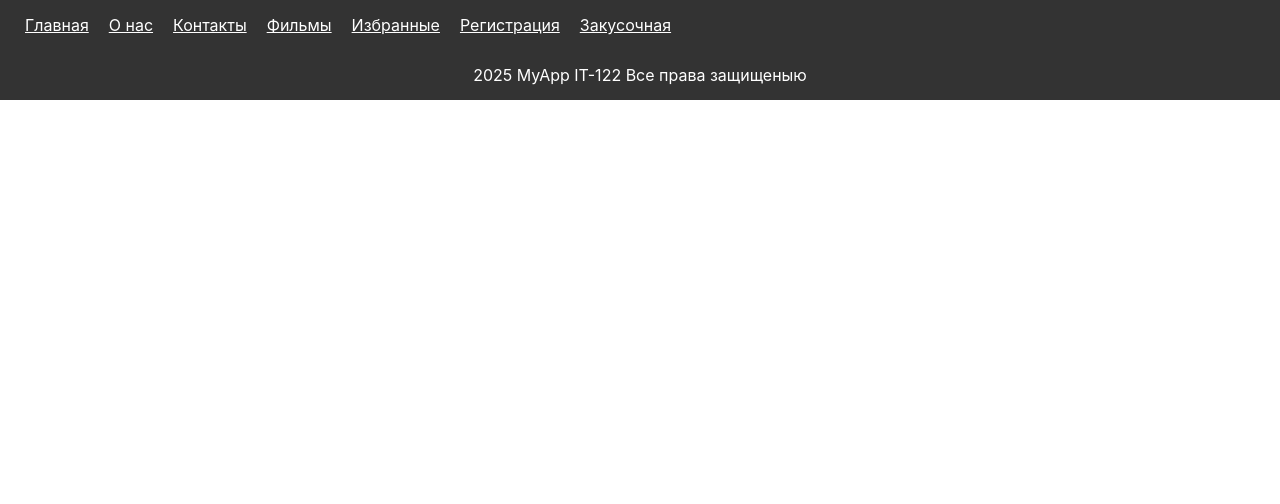
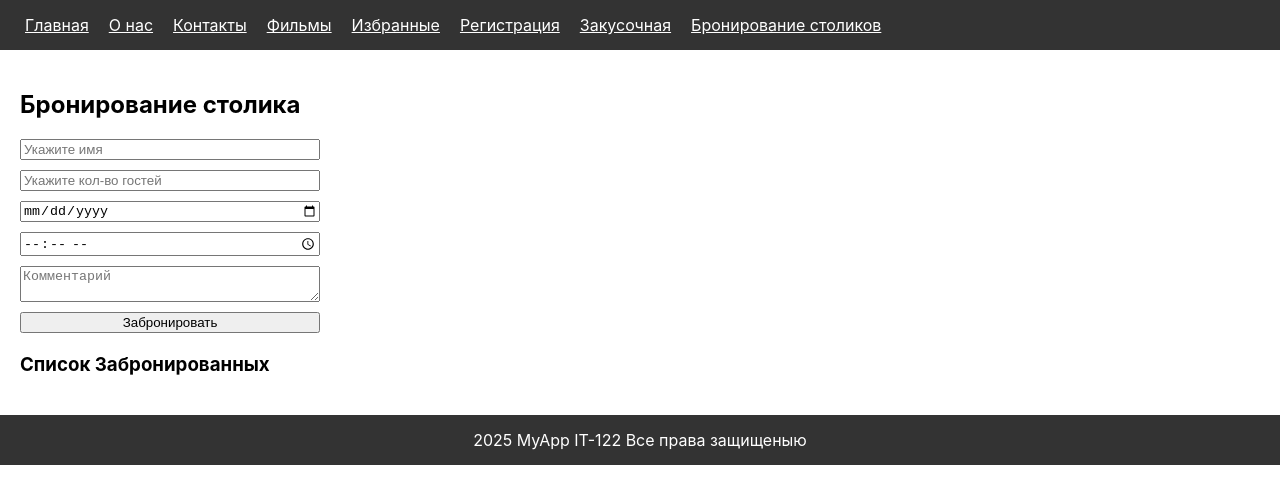
Before and after one commit to narmuhamedov/tv_show_react, a React (Create React App) app: page /booking in a window 1280 px wide. Shown: the top 504 px of the page. Built offline with nearby package versions, Linux system fonts and the light colour scheme.

Commit message:
formLesson

```diff
--- a/src/App.js
+++ b/src/App.js
@@ -12,6 +12,7 @@ import Login from "./pages/Login";
 import Users from "./pages/Users";
 import TicketPage from "./components/TicketPage";
 import RestauranPage from "./pages/RestauranPage";
+import BookingPage from "./pages/BookingPage";
 
 function App() {
   return (
@@ -35,6 +36,7 @@ function App() {
         <Route path="/users" element={<Users />} />
         <Route path="/tickets" element={<TicketPage />} />
          <Route path="/menu" element={<RestauranPage />} />
+         <Route path="/booking" element={<BookingPage />} />
       </Routes>
       <Footer />
     </Router>
--- a/src/components/Header.js
+++ b/src/components/Header.js
@@ -12,6 +12,7 @@ function Header() {
                 <Link to="/favorites" style={{ margin: '10px', color: 'white' }}>Избранные</Link>
                 <Link to="/register" style={{ margin: '10px', color: 'white' }}>Регистрация</Link>
                  <Link to="/menu" style={{ margin: '10px', color: 'white' }}>Закусочная</Link>
+                 <Link to="/booking" style={{ margin: '10px', color: 'white' }}>Бронирование столиков</Link>
             </nav>
         </header>
     );
--- /dev/null
+++ b/src/pages/BookingPage.js
@@ -0,0 +1,52 @@
+import React, {useState} from "react";
+import { useDispatch, useSelector } from "react-redux";
+import { addBooking } from "../store/slices/bookingSlice";
+
+function BookingPage(){
+    const dispatch = useDispatch(); // исправлена опечатка
+    const bookings = useSelector((state) => state.booking.list); // добавлен правильный селектор
+
+    const [form, setForm] = useState({
+        name: '',
+        guests: '',
+        date: '',
+        time: '',
+        comment: '',
+    });
+
+    function handleChange(e){
+        setForm({ ...form, [e.target.name]: e.target.value})
+    }
+
+    function handleSubmit(e){
+        e.preventDefault();
+        dispatch(addBooking(form)); // исправлена опечатка
+        setForm({name: '', guests: '', date: '',time: '', comment: ''})
+    }
+
+    return(
+        <div style={{ padding: 20}}>
+            <h2>Бронирование столика</h2>
+            <form onSubmit={handleSubmit} style={{ display: 'flex', flexDirection: "column", gap: 10, maxWidth: 300 }}>
+                <input name="name" placeholder="Укажите имя" value={form.name} onChange={handleChange} />
+                <input name="guests" placeholder="Укажите кол-во гостей" value={form.guests} onChange={handleChange} />
+                <input type="date" name="date"  value={form.date} onChange={handleChange} />
+                <input type="time" name="time"  value={form.time} onChange={handleChange} />
+                <textarea name="comment" placeholder="Комментарий" value={form.comment} onChange={handleChange}></textarea> {/* добавлен onChange */}
+                <button type="submit">Забронировать</button>
+            </form>
+
+            <h3 style={{ marginTop: 20 }}>Список Забронированных</h3>
+            { bookings.map((b, index)=>(
+                <div key={index} style={{ border: '1px solid #ddd', padding: 10, marginBottom: 10 }}>
+                    <p><strong>{b.name}</strong></p>
+                    <p>Guests: {b.guests}</p>
+                    <p>Date: {b.date}-{b.time}</p>
+                    <p>{b.comment}</p>
+                </div>
+            )) }
+        </div>
+    )
+}
+
+export default BookingPage;
--- /dev/null
+++ b/src/store/slices/bookingSlice.js
@@ -0,0 +1,15 @@
+import { createSlice } from "@reduxjs/toolkit";
+
+const bookingSlice = createSlice({
+    name: 'booking',
+    initialState: {
+        list: [],
+    },
+    reducers: {
+        addBooking: (state, action)=>{
+            state.list.push(action.payload)
+        }
+    }
+})
+export const {addBooking} = bookingSlice.actions
+export default bookingSlice.reducer;
--- a/src/store/store.js
+++ b/src/store/store.js
@@ -7,6 +7,8 @@ import registrationMiddleware from "./middleware/registration/registrationMiddle
 import authMiddleware from "./middleware/authMiddleware";
 import ticketReducer from "./slices/ticketsSlice";
 import menuReducer from './slices/menuSlice'
+import bookingReducer from "./slices/bookingSlice"
+
 
 const rootReducer = combineReducers({
   post: postsReducer,
@@ -15,6 +17,7 @@ const rootReducer = combineReducers({
   auth: authReducer,
   tickets: ticketReducer,
   menu: menuReducer, // ✅ Теперь menuReducer добавлен правильно!
+  booking: bookingReducer
 });
 
 export const store = configureStore({
```
